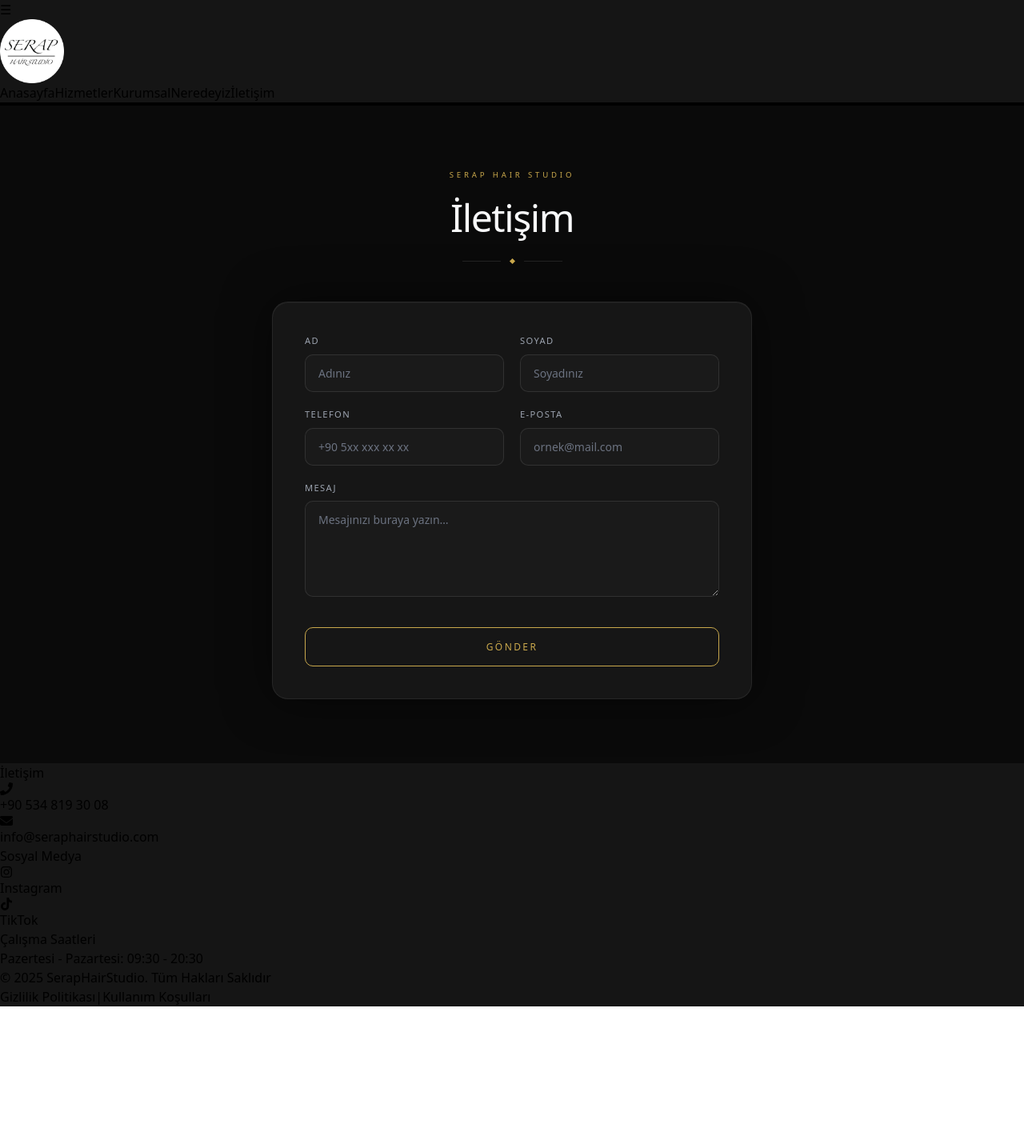
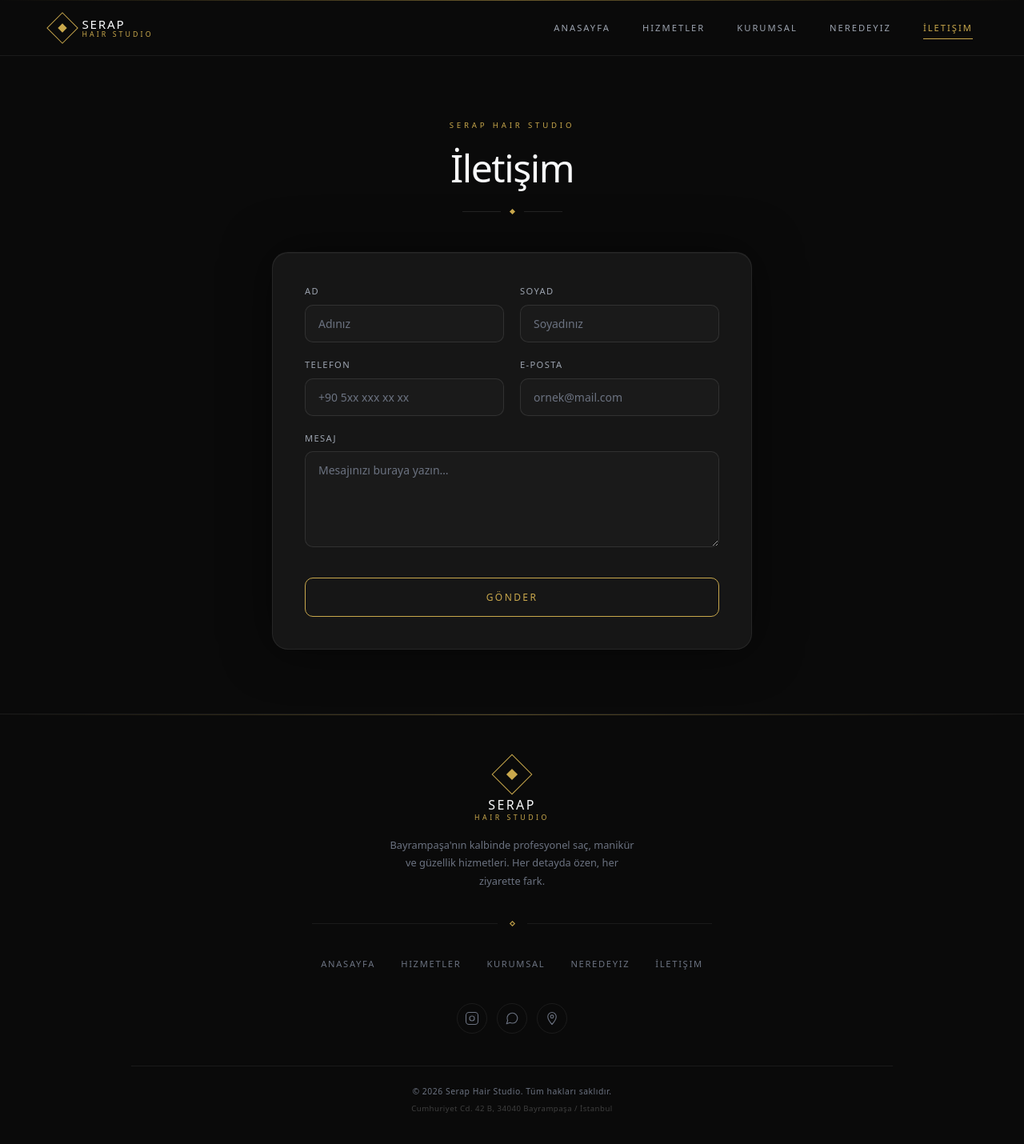
Before and after one commit to Krosiber/Serap-hair-studio, a Next.js app in the folder frontend/: page /iletisim in a window 1280 px wide. Shown: the top 1430 px of the page at 80% size. Before the commit the page ends 1258 px from the top, so only its background shows below. Built offline with nearby package versions, Linux system fonts and the light colour scheme.

Commit message:
update header and footer

```diff
--- a/frontend/src/app/loading.tsx
+++ b/frontend/src/app/loading.tsx
@@ -3,7 +3,7 @@ const loading = () => {
   return (
 
 
-         <div className='bgsss py-[20rem] '>
+         <div className=' py-[20rem] ' style={{background:"#0a0a0a"}}>
         <div role="status " className='flex justify-center items-center '>
           <svg aria-hidden="true" className="w-40 h-40 text-gray-200  animate-spin dark:text-gray-600 fill-blue-600" viewBox="0 0 100 101" fill="none" xmlns="http://www.w3.org/2000/svg">
             <path d="M100 50.5908C100 78.2051 77.6142 100.591 50 100.591C22.3858 100.591 0 78.2051 0 50.5908C0 22.9766 22.3858 0.59082 50 0.59082C77.6142 0.59082 100 22.9766 100 50.5908ZM9.08144 50.5908C9.08144 73.1895 27.4013 91.5094 50 91.5094C72.5987 91.5094 90.9186 73.1895 90.9186 50.5908C90.9186 27.9921 72.5987 9.67226 50 9.67226C27.4013 9.67226 9.08144 27.9921 9.08144 50.5908Z" fill="currentColor" />
--- a/frontend/src/components/Layout/Footer/index.tsx
+++ b/frontend/src/components/Layout/Footer/index.tsx
@@ -1,66 +1,216 @@
-import React from 'react'
-import Link from 'next/link'
-import { FaInstagram, FaTiktok, FaPhone } from 'react-icons/fa';
-import { FaEnvelope } from "react-icons/fa6";
-const Footer = () => {
-    return (
-        <footer>
-    <div className="bgsss border-t border-gray-800 text-white">
-        <div className="container mx-auto py-14 px-4">
-            <div className="flex flex-col md:flex-row justify-between">
-                <div className="mb-8 md:mb-0 md:mr-8">
-                    <h2 className="pb-4 text-xl font-semibold">İletişim</h2>
-                    <div className="font-light">
-                        <div className="flex items-center mb-2">
-                            <FaPhone className="mr-2 flex-shrink-0" />
-                            <span>+90 534 819 30 08</span>
+import React from 'react';
+import Link from 'next/link';
+
+/* ── Tema ──────────────────────────────────────────────────── */
+const C = {
+  bg:      '#0a0a0a',
+  surface: '#111111',
+  border:  'rgba(255,255,255,0.07)',
+  gold:    '#C9A84C',
+  goldDim: 'rgba(201,168,76,0.12)',
+  text:    '#F9FAFB',
+  muted:   '#6B7280',
+  subtle:  '#9CA3AF',
+} as const;
+
+/* ── Nav Linkleri ──────────────────────────────────────────── */
+const NAV_LINKS = [
+  { label: 'Anasayfa',  href: '/'          },
+  { label: 'Hizmetler', href: '/Hizmetler' },
+  { label: 'Kurumsal',  href: '/Kurumsal'  },
+  { label: 'Neredeyiz', href: '/Neredeyiz' },
+  { label: 'İletişim',  href: '/iletisim'   },
+] as const;
+
+/* ── Sosyal Medya Linkleri ─────────────────────────────────── */
+const SOCIAL_LINKS = [
+  {
+    label: 'Instagram',
+    href: 'https://instagram.com/seraphairstudio',
+    icon: (
+      <svg width="18" height="18" viewBox="0 0 24 24" fill="none" stroke="currentColor" strokeWidth="1.5" strokeLinecap="round" strokeLinejoin="round">
+        <rect x="2" y="2" width="20" height="20" rx="5" ry="5"/>
+        <circle cx="12" cy="12" r="4"/>
+        <circle cx="17.5" cy="6.5" r="0.5" fill="currentColor" stroke="none"/>
+      </svg>
+    ),
+  },
+  {
+    label: 'WhatsApp',
+    href: 'https://wa.me/905348193008',
+    icon: (
+      <svg width="18" height="18" viewBox="0 0 24 24" fill="none" stroke="currentColor" strokeWidth="1.5" strokeLinecap="round" strokeLinejoin="round">
+        <path d="M21 11.5a8.38 8.38 0 01-.9 3.8 8.5 8.5 0 01-7.6 4.7 8.38 8.38 0 01-3.8-.9L3 21l1.9-5.7a8.38 8.38 0 01-.9-3.8 8.5 8.5 0 014.7-7.6 8.38 8.38 0 013.8-.9h.5a8.48 8.48 0 018 8v.5z"/>
+      </svg>
+    ),
+  },
+  {
+    label: 'Google Maps',
+    href: 'https://maps.google.com/?q=Serap+Hair+Studio',
+    icon: (
+      <svg width="18" height="18" viewBox="0 0 24 24" fill="none" stroke="currentColor" strokeWidth="1.5" strokeLinecap="round" strokeLinejoin="round">
+        <path d="M12 2C8.13 2 5 5.13 5 9c0 5.25 7 13 7 13s7-7.75 7-13c0-3.87-3.13-7-7-7z"/>
+        <circle cx="12" cy="9" r="2.5"/>
+      </svg>
+    ),
+  },
+] as const;
+
+/* ── Styles ────────────────────────────────────────────────── */
+const Styles = (): React.ReactElement => (
+  <style>{`
+    .footer-nav-link {
+      font-size: 0.7rem;
+      letter-spacing: 0.15em;
+      text-transform: uppercase;
+      color: ${C.muted};
+      text-decoration: none;
+      transition: color 0.2s;
+    }
+    .footer-nav-link:hover { color: ${C.gold}; }
+
+    .social-btn {
+      width: 38px;
+      height: 38px;
+      border-radius: 50%;
+      border: 1px solid ${C.border};
+      background: transparent;
+      display: flex;
+      align-items: center;
+      justify-content: center;
+      color: ${C.muted};
+      text-decoration: none;
+      transition: border-color 0.25s, color 0.25s, background 0.25s;
+      cursor: pointer;
+    }
+    .social-btn:hover {
+      border-color: ${C.gold};
+      color: ${C.gold};
+      background: ${C.goldDim};
+    }
+
+    .footer-inner {
+      display: flex;
+      flex-direction: column;
+      align-items: center;
+      gap: 2.5rem;
+    }
+    .footer-nav-row {
+      display: flex;
+      align-items: center;
+      gap: 2rem;
+      flex-wrap: wrap;
+      justify-content: center;
+    }
+    @media (max-width: 480px) {
+      .footer-nav-row { gap: 1.25rem; }
+    }
+  `}</style>
+);
+
+/* ── Logo ──────────────────────────────────────────────────── */
+const FooterLogo = (): React.ReactElement => (
+  <Link href="/" style={{ textDecoration: 'none', display: 'flex', flexDirection: 'column', alignItems: 'center', gap: '0.75rem' }}>
+    <div style={{
+      width: '36px', height: '36px',
+      border: `1px solid ${C.gold}`,
+      transform: 'rotate(45deg)',
+      display: 'flex', alignItems: 'center', justifyContent: 'center',
+    }}>
+      <div style={{ width: '10px', height: '10px', background: C.gold }} />
     </div>
-                        <div className="flex items-center">
-                            <FaEnvelope className="mr-2 flex-shrink-0" />
-                            <span className="hover:underline">
-                                info@seraphairstudio.com
-                            </span>
+    <div style={{ textAlign: 'center' }}>
+      <p style={{ margin: 0, fontSize: '1rem', fontWeight: 400, letterSpacing: '0.15em', textTransform: 'uppercase', color: C.text, lineHeight: 1.1 }}>
+        Serap
+      </p>
+      <p style={{ margin: 0, fontSize: '0.55rem', fontWeight: 300, letterSpacing: '0.4em', textTransform: 'uppercase', color: C.gold }}>
+        Hair Studio
+      </p>
     </div>
+  </Link>
+);
+
+/* ── Footer Bileşeni ───────────────────────────────────────── */
+const Footer = (): React.ReactElement => (
+  <>
+    <Styles />
+    <footer style={{ background: C.bg, borderTop: `1px solid ${C.border}`, position: 'relative' }}>
+      {/* Üst gold şerit */}
+      <div style={{
+        height: '1px',
+        background: `linear-gradient(90deg, transparent, ${C.gold}, transparent)`,
+        opacity: 0.4,
+      }} />
+
+      <div style={{ maxWidth: '1000px', margin: '0 auto', padding: '3.5rem 1.5rem 2.5rem' }}>
+        <div className="footer-inner">
+
+          {/* Logo + Açıklama */}
+          <div style={{ display: 'flex', flexDirection: 'column', alignItems: 'center', gap: '1rem' }}>
+            <FooterLogo />
+            <p style={{
+              margin: 0, maxWidth: '320px', textAlign: 'center',
+              fontSize: '0.8rem', color: C.muted, lineHeight: 1.75, fontWeight: 300,
+            }}>
+              Bayrampaşa'nın kalbinde profesyonel saç, manikür ve güzellik hizmetleri.
+              Her detayda özen, her ziyarette fark.
+            </p>
           </div>
+
+          {/* Ayraç */}
+          <div style={{ display: 'flex', alignItems: 'center', width: '100%', maxWidth: '500px', gap: '1rem' }}>
+            <div style={{ flex: 1, height: '1px', background: C.border }} />
+            <div style={{ width: '5px', height: '5px', background: C.goldDim, border: `1px solid ${C.gold}`, transform: 'rotate(45deg)', flexShrink: 0 }} />
+            <div style={{ flex: 1, height: '1px', background: C.border }} />
           </div>
-                <div className="mb-8 md:mb-0 md:mr-8">
-                    <h2 className="pb-4 text-xl font-semibold">Sosyal Medya</h2>
-                    <div className="flex flex-col font-light">
-                        <Link className="py-2 hover:text-gray-300 transition-colors duration-300 flex items-center" href="https://www.instagram.com/seraphairstudio/" target="_blank" rel="noopener noreferrer">
-                            <FaInstagram className="mr-2 flex-shrink-0" />
-                            <span>Instagram</span>
+
+          {/* Nav Linkleri */}
+          <nav className="footer-nav-row">
+            {NAV_LINKS.map(link => (
+              <Link key={link.href} href={link.href} className="footer-nav-link">
+                {link.label}
               </Link>
-                        <Link className="py-2 hover:text-gray-300 transition-colors duration-300 flex items-center" href="https://www.tiktok.com/@serapkuafor?lang=tr-TR" target="_blank" rel="noopener noreferrer">
-                            <FaTiktok className='mr-2 flex-shrink-0' />
-                            <span>TikTok</span>
-                        </Link>
+            ))}
+          </nav>
+
+          {/* Sosyal Medya */}
+          <div style={{ display: 'flex', gap: '0.75rem', alignItems: 'center' }}>
+            {SOCIAL_LINKS.map(s => (
+              <a
+                key={s.label}
+                href={s.href}
+                target="_blank"
+                rel="noopener noreferrer"
+                className="social-btn"
+                aria-label={s.label}
+              >
+                {s.icon}
+              </a>
+            ))}
           </div>
+
+          {/* Alt bilgi */}
+          <div style={{
+            borderTop: `1px solid ${C.border}`,
+            paddingTop: '1.5rem',
+            width: '100%',
+            display: 'flex',
+            flexDirection: 'column',
+            alignItems: 'center',
+            gap: '0.4rem',
+          }}>
+            <p style={{ margin: 0, fontSize: '0.65rem', color: C.muted, letterSpacing: '0.05em' }}>
+              © {new Date().getFullYear()} Serap Hair Studio. Tüm hakları saklıdır.
+            </p>
+            <p style={{ margin: 0, fontSize: '0.6rem', color: '#3f3f3f', letterSpacing: '0.05em' }}>
+              Cumhuriyet Cd. 42 B, 34040 Bayrampaşa / İstanbul
+            </p>
           </div>
-                <div>
-                    <h2 className="pb-4 text-xl font-semibold">Çalışma Saatleri</h2>
-                    <div className="font-light">
-                        <p>Pazertesi - Pazartesi: 09:30 - 20:30</p>
 
         </div>
       </div>
-            </div>
-        </div>
-        <div className="py-6 bgsss  border-t border-gray-800 ">
-            <div className="container mx-auto flex flex-col sm:flex-row justify-between items-center text-gray-400 px-4">
-                <div className="text-sm mb-4 sm:mb-0">
-                    <p>&copy; 2025 SerapHairStudio. Tüm Hakları Saklıdır</p>
-                </div>
-                <div className="text-sm">
-                    <a href="/gizlilik-politikasi" className="hover:text-gray-300 transition-colors duration-300">Gizlilik Politikası</a>
-                    <span className="mx-2">|</span>
-                    <a href="/kullanim-kosullari" className="hover:text-gray-300 transition-colors duration-300">Kullanım Koşulları</a>
-                </div>
-            </div>
-        </div>
-    </div>
     </footer>
+  </>
 );
-};
 
-
-export default Footer
+export default Footer;
--- a/frontend/src/components/Layout/Header/index.tsx
+++ b/frontend/src/components/Layout/Header/index.tsx
@@ -1,55 +1,214 @@
 "use client"
-import "./style.css"
+import React from 'react';
 import Link from 'next/link';
-import { useState } from 'react';
-import Image from "next/image";
+import { usePathname } from 'next/navigation';
 
-const Header = () => {
-    const [isMobileMenuOpen, setIsMobileMenuOpen] = useState(false);
+/* ── Tema ──────────────────────────────────────────────────── */
+const C = {
+  bg:         '#0a0a0a',
+  border:     'rgba(255,255,255,0.07)',
+  gold:       '#C9A84C',
+  goldDim:    'rgba(201,168,76,0.12)',
+  text:       '#F9FAFB',
+  muted:      '#6B7280',
+  subtle:     '#9CA3AF',
+} as const;
 
-    const toggleMobileMenu = () => {
-      setIsMobileMenuOpen(!isMobileMenuOpen);
-    };
+/* ── Nav Linkleri ──────────────────────────────────────────── */
+const NAV_LINKS = [
+  { label: 'Anasayfa',   href: '/'          },
+  { label: 'Hizmetler',  href: '/Hizmetler' },
+  { label: 'Kurumsal',   href: '/Kurumsal'  },
+  { label: 'Neredeyiz',  href: 'Neredeyiz' },
+  { label: 'İletişim',   href: '/iletisim'   },
+] as const;
+
+/* ── Styles ────────────────────────────────────────────────── */
+const Styles = (): React.ReactElement => (
+  <style>{`
+    .nav-link {
+      position: relative;
+      font-size: 0.7rem;
+      letter-spacing: 0.18em;
+      text-transform: uppercase;
+      font-weight: 400;
+      color: ${C.subtle};
+      text-decoration: none;
+      padding: 0.25rem 0;
+      transition: color 0.2s;
+    }
+    .nav-link::after {
+      content: '';
+      position: absolute;
+      bottom: -2px;
+      left: 0;
+      width: 0;
+      height: 1px;
+      background: ${C.gold};
+      transition: width 0.3s ease;
+    }
+    .nav-link:hover,
+    .nav-link.active {
+      color: ${C.text};
+    }
+    .nav-link:hover::after,
+    .nav-link.active::after {
+      width: 100%;
+    }
+    .nav-link.active {
+      color: ${C.gold};
+    }
+    .nav-link.active::after {
+      background: ${C.gold};
+      width: 100%;
+    }
+
+    /* Hamburger */
+    .hamburger {
+      display: none;
+      flex-direction: column;
+      gap: 5px;
+      cursor: pointer;
+      padding: 4px;
+      background: none;
+      border: none;
+    }
+    .hamburger span {
+      display: block;
+      width: 22px;
+      height: 1.5px;
+      background: ${C.subtle};
+      transition: all 0.3s ease;
+    }
+    .hamburger:hover span { background: ${C.gold}; }
+
+    /* Mobile menu */
+    .mobile-menu {
+      display: none;
+      flex-direction: column;
+      gap: 0;
+      border-top: 1px solid ${C.border};
+      background: ${C.bg};
+    }
+    .mobile-menu.open { display: flex; }
+    .mobile-nav-link {
+      font-size: 0.7rem;
+      letter-spacing: 0.18em;
+      text-transform: uppercase;
+      color: ${C.subtle};
+      text-decoration: none;
+      padding: 1rem 1.5rem;
+      border-bottom: 1px solid ${C.border};
+      transition: color 0.2s, background 0.2s;
+    }
+    .mobile-nav-link:hover  { color: ${C.text}; background: rgba(255,255,255,0.03); }
+    .mobile-nav-link.active { color: ${C.gold}; }
+
+    @media (max-width: 700px) {
+      .desktop-nav { display: none !important; }
+      .hamburger   { display: flex !important; }
+    }
+  `}</style>
+);
+
+/* ── Logo SVG ──────────────────────────────────────────────── */
+const Logo = (): React.ReactElement => (
+  <Link href="/" style={{ textDecoration: 'none', display: 'flex', alignItems: 'center', gap: '0.65rem' }}>
+    {/* Küçük geometrik ikon */}
+    <div style={{
+      width: '28px', height: '28px',
+      border: `1px solid ${C.gold}`,
+      transform: 'rotate(45deg)',
+      display: 'flex', alignItems: 'center', justifyContent: 'center',
+      flexShrink: 0,
+    }}>
+      <div style={{ width: '8px', height: '8px', background: C.gold }} />
+    </div>
+    {/* Metin */}
+    <div>
+      <p style={{ margin: 0, fontSize: '0.95rem', fontWeight: 400, letterSpacing: '0.12em', textTransform: 'uppercase', color: C.text, lineHeight: 1.1 }}>
+        Serap
+      </p>
+      <p style={{ margin: 0, fontSize: '0.55rem', fontWeight: 300, letterSpacing: '0.35em', textTransform: 'uppercase', color: C.gold, lineHeight: 1 }}>
+        Hair Studio
+      </p>
+    </div>
+  </Link>
+);
+
+/* ── Header Bileşeni ───────────────────────────────────────── */
+const Header = (): React.ReactElement => {
+  const pathname = usePathname();
+  const [menuOpen, setMenuOpen] = React.useState(false);
 
   return (
-    <header className="bgss text-white">
-      <div className="container mx-auto py-4 flex justify-between items-center w-full">
-        <div className="flex items-center lg:w-1/4">
+    <>
+      <Styles />
+      <header style={{
+        background: C.bg,
+        borderBottom: `1px solid ${C.border}`,
+        position: 'relative',
+        zIndex: 50,
+      }}>
+        {/* Üst ince gold şerit */}
+        <div style={{
+          height: '1px',
+          background: `linear-gradient(90deg, transparent, ${C.gold}, transparent)`,
+          opacity: 0.5,
+        }} />
+
+        <div style={{
+          maxWidth: '1200px',
+          margin: '0 auto',
+          padding: '0 1.5rem',
+          height: '68px',
+          display: 'flex',
+          alignItems: 'center',
+          justifyContent: 'space-between',
+        }}>
+          <Logo />
+
+          {/* Desktop Nav */}
+          <nav className="desktop-nav" style={{ display: 'flex', alignItems: 'center', gap: '2.5rem' }}>
+            {NAV_LINKS.map(link => (
+              <Link
+                key={link.href}
+                href={link.href}
+                className={`nav-link${pathname === link.href ? ' active' : ''}`}
+              >
+                {link.label}
+              </Link>
+            ))}
+          </nav>
+
+          {/* Hamburger (Mobile) */}
           <button
-            className="text-white text-2xl lg:hidden"
-            onClick={toggleMobileMenu}
+            className="hamburger"
+            onClick={() => setMenuOpen(prev => !prev)}
+            aria-label="Menü"
           >
-            {isMobileMenuOpen ? '✖' : '☰'}
+            <span style={menuOpen ? { transform: 'translateY(6.5px) rotate(45deg)' } : {}} />
+            <span style={menuOpen ? { opacity: 0 } : {}} />
+            <span style={menuOpen ? { transform: 'translateY(-6.5px) rotate(-45deg)' } : {}} />
           </button>
-          <Link href="/" className="text-2xl font-bold ml-4 lg:ml-0">
-            <Image src="/images/logo.jpg" width={80} height={0} alt=""/>
-          </Link>
         </div>
-        <nav
-          className={`${
-             isMobileMenuOpen ? 'block' : 'hidden'
-          } lg:flex lg:items-center lg:justify-center lg:w-1/2`}
-        >
-          <Link href="/" className="block py-2 lg:py-0 lg:inline-block lg:mx-4">
-            Anasayfa
-          </Link>
-          <Link href="/Hizmetler" className="block py-2 lg:py-0 lg:inline-block lg:mx-4">
-            Hizmetler
-          </Link>
-          <Link href="/Kurumsal" className="block py-2 lg:py-0 lg:inline-block lg:mx-4">
-            Kurumsal
-          </Link>
-          <Link href="/Neredeyiz" className="block py-2 lg:py-0 lg:inline-block lg:mx-4">
-            Neredeyiz
-          </Link>
-          <Link href="/iletisim" className="block py-2 lg:py-0 lg:inline-block lg:mx-4">
-          İletişim
-          </Link>
-        </nav>
-        <div className="lg:w-1/4"></div>
-      </div>
-    </header>
-  )
-}
 
-export default Header
+        {/* Mobile Menu */}
+        <div className={`mobile-menu${menuOpen ? ' open' : ''}`}>
+          {NAV_LINKS.map(link => (
+            <Link
+              key={link.href}
+              href={link.href}
+              className={`mobile-nav-link${pathname === link.href ? ' active' : ''}`}
+              onClick={() => setMenuOpen(false)}
+            >
+              {link.label}
+            </Link>
+          ))}
+        </div>
+      </header>
+    </>
+  );
+};
+
+export default Header;
```
Lines whose indentation alone changed are shown as unchanged.
